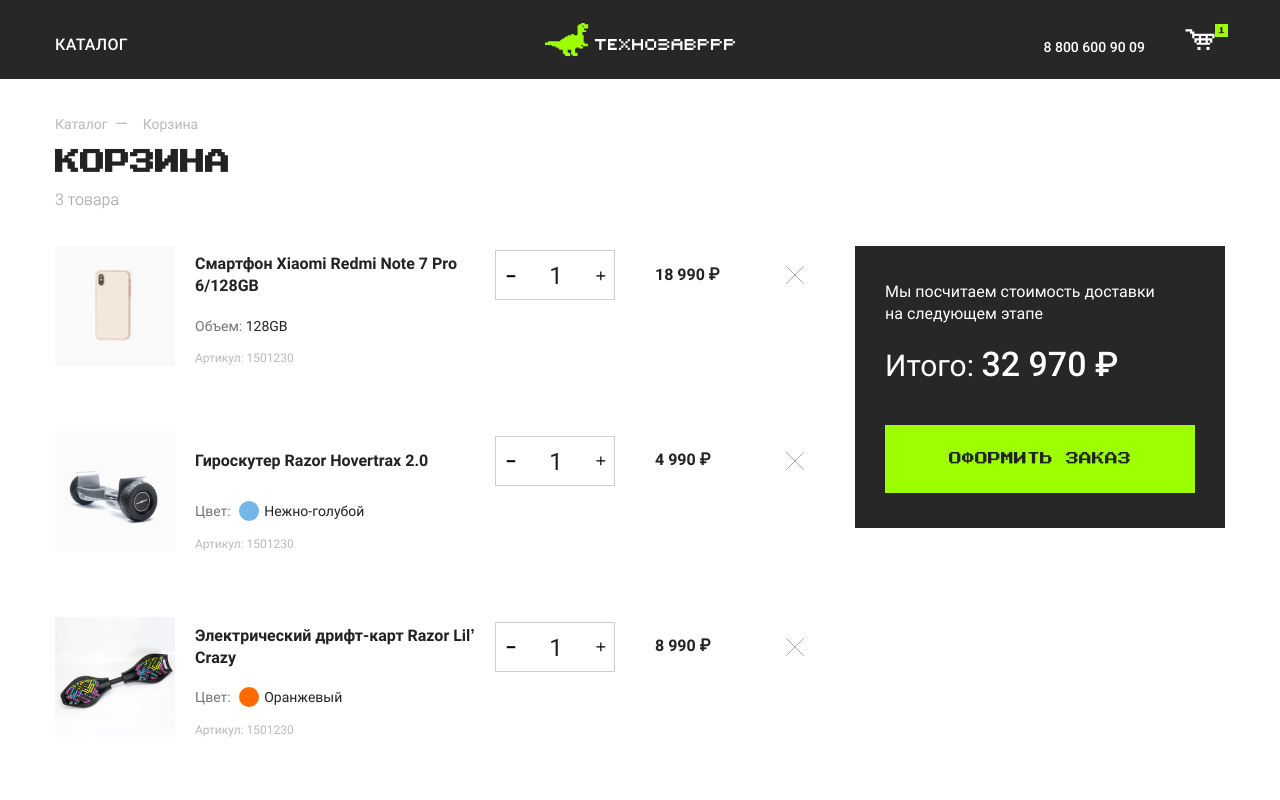
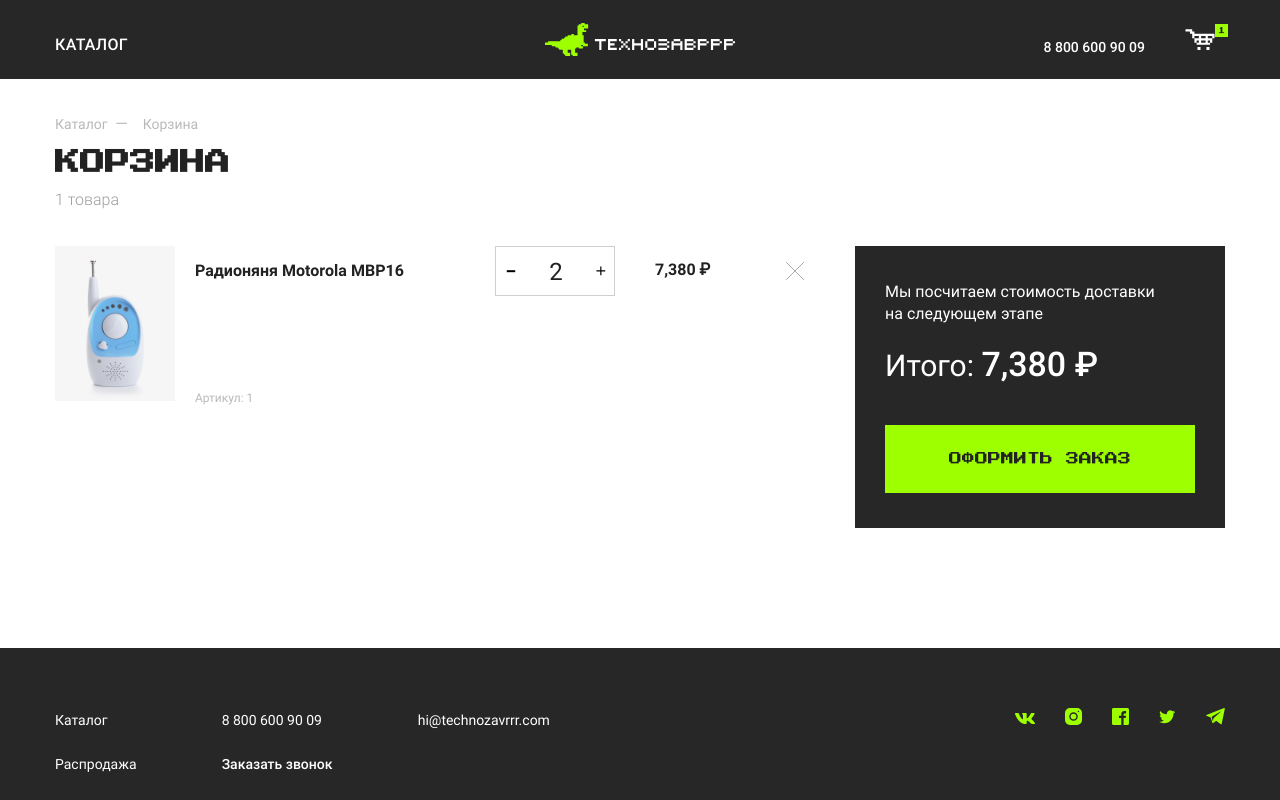
Before and after one commit to Nick8582/techzavrrr, a Vue app in the folder magazine/: page /#/cart in a window 1280 px wide. Shown: the top 800 px of the page. Built offline with nearby package versions, Linux system fonts and the light colour scheme.

Commit message:
cart to delite product

```diff
--- /dev/null
+++ b/magazine/src/components/CartItem.vue
@@ -0,0 +1,72 @@
+<!-- eslint-disable vue/no-deprecated-filter -->
+<!-- eslint-disable vuejs-accessibility/form-control-has-label -->
+<template>
+  <li class="cart__item product">
+    <div class="product__pic">
+      <img
+        :src="item.product.image"
+        width="120"
+        height="120"
+        :alt="item.product.title"
+      />
+    </div>
+    <h3 class="product__title">
+      {{ item.product.title }}
+    </h3>
+    <span class="product__code"> Артикул: {{ item.productId }} </span>
+
+    <div class="product__counter form__counter">
+      <button type="button" aria-label="Убрать один товар">
+        <svg width="10" height="10" fill="currentColor">
+          <use xlink:href="#icon-minus"></use>
+        </svg>
+      </button>
+
+      <input type="text" v-model.number="amount" name="count" />
+
+      <button type="button" aria-label="Добавить один товар">
+        <svg width="10" height="10" fill="currentColor">
+          <use xlink:href="#icon-plus"></use>
+        </svg>
+      </button>
+    </div>
+
+    <b class="product__price">
+      {{ (item.amount * item.product.price) | numberFormat }} ₽
+    </b>
+
+    <button
+      class="product__del button-del"
+      type="button"
+      aria-label="Удалить товар из корзины"
+      @click.prevent="deliteProduct(item.productId)"
+    >
+      <svg width="20" height="20" fill="currentColor">
+        <use xlink:href="#icon-close"></use>
+      </svg>
+    </button>
+  </li>
+</template>
+
+<script>
+import numberFormat from '@/helpers/numberFormat';
+import { mapMutations } from 'vuex';
+
+export default {
+  filters: { numberFormat },
+  props: ['item'],
+  computed: {
+    amount: {
+      get() {
+        return this.item.amount;
+      },
+      set(value) {
+        this.$store.commit('updateCartProductAmount', { productId: this.item.productId, amount: value });
+      },
+    },
+  },
+  methods: {
+    ...mapMutations({ deliteProduct: 'deliteCartProduct' }),
+  },
+};
+</script>
--- a/magazine/src/pages/CartPage.vue
+++ b/magazine/src/pages/CartPage.vue
@@ -1,3 +1,5 @@
+<!-- eslint-disable vue/no-deprecated-filter -->
+<!-- eslint-disable max-len -->
 <!-- eslint-disable vuejs-accessibility/form-control-has-label -->
 <!-- eslint-disable linebreak-style -->
 <template>
@@ -13,157 +15,16 @@
       </ul>
 
       <h1 class="content__title">Корзина</h1>
-      <span class="content__info"> 3 товара </span>
+      <span class="content__info"> {{ $store.state.cartProducts.length }} товара </span>
     </div>
 
     <section class="cart">
       <form class="cart__form form" action="#" method="POST">
         <div class="cart__field">
           <ul class="cart__list">
-            <li class="cart__item product">
-              <div class="product__pic">
-                <img
-                  src="img/phone-square-3.jpg"
-                  width="120"
-                  height="120"
-                  srcset="img/phone-square-3@2x.jpg 2x"
-                  alt="Название товара"
-                />
-              </div>
-              <h3 class="product__title">
-                Смартфон Xiaomi Redmi Note 7 Pro 6/128GB
-              </h3>
-              <p class="product__info">Объем: <span>128GB</span></p>
-              <span class="product__code"> Артикул: 1501230 </span>
 
-              <div class="product__counter form__counter">
-                <button type="button" aria-label="Убрать один товар">
-                  <svg width="10" height="10" fill="currentColor">
-                    <use xlink:href="#icon-minus"></use>
-                  </svg>
-                </button>
+            <CartItem v-for="item in products" :key="item.productId" :item="item" />
 
-                <input type="text" value="1" name="count" />
-
-                <button type="button" aria-label="Добавить один товар">
-                  <svg width="10" height="10" fill="currentColor">
-                    <use xlink:href="#icon-plus"></use>
-                  </svg>
-                </button>
-              </div>
-
-              <b class="product__price"> 18 990 ₽ </b>
-
-              <button
-                class="product__del button-del"
-                type="button"
-                aria-label="Удалить товар из корзины"
-              >
-                <svg width="20" height="20" fill="currentColor">
-                  <use xlink:href="#icon-close"></use>
-                </svg>
-              </button>
-            </li>
-
-            <li class="cart__item product">
-              <div class="product__pic">
-                <img
-                  src="img/pic-square-2.jpg"
-                  width="120"
-                  height="120"
-                  srcset="img/pic-square-2@2x.jpg 2x"
-                  alt="Название товара"
-                />
-              </div>
-              <h3 class="product__title">Гироскутер Razor Hovertrax 2.0</h3>
-              <p class="product__info product__info--color">
-                Цвет:
-                <span>
-                  <i style="background-color: #73b6ea"></i>
-                  Нежно-голубой
-                </span>
-              </p>
-              <span class="product__code"> Артикул: 1501230 </span>
-
-              <div class="product__counter form__counter">
-                <button type="button" aria-label="Убрать один товар">
-                  <svg width="10" height="10" fill="currentColor">
-                    <use xlink:href="#icon-minus"></use>
-                  </svg>
-                </button>
-
-                <input type="text" value="1" name="count" />
-
-                <button type="button" aria-label="Добавить один товар">
-                  <svg width="10" height="10" fill="currentColor">
-                    <use xlink:href="#icon-plus"></use>
-                  </svg>
-                </button>
-              </div>
-
-              <b class="product__price"> 4 990 ₽ </b>
-
-              <button
-                class="product__del button-del"
-                type="button"
-                aria-label="Удалить товар из корзины"
-              >
-                <svg width="20" height="20" fill="currentColor">
-                  <use xlink:href="#icon-close"></use>
-                </svg>
-              </button>
-            </li>
-
-            <li class="cart__item product">
-              <div class="product__pic">
-                <img
-                  src="img/pic-square-3.jpg"
-                  width="120"
-                  height="120"
-                  srcset="img/pic-square-3@2x.jpg 2x"
-                  alt="Название товара"
-                />
-              </div>
-              <h3 class="product__title">
-                Электрический дрифт-карт Razor Lil’ Crazy
-              </h3>
-              <p class="product__info product__info--color">
-                Цвет:
-                <span>
-                  <i style="background-color: #ff6b00"></i>
-                  Оранжевый
-                </span>
-              </p>
-              <span class="product__code"> Артикул: 1501230 </span>
-
-              <div class="product__counter form__counter">
-                <button type="button" aria-label="Убрать один товар">
-                  <svg width="10" height="10" fill="currentColor">
-                    <use xlink:href="#icon-minus"></use>
-                  </svg>
-                </button>
-
-                <input type="text" value="1" name="count" />
-
-                <button type="button" aria-label="Добавить один товар">
-                  <svg width="10" height="10" fill="currentColor">
-                    <use xlink:href="#icon-plus"></use>
-                  </svg>
-                </button>
-              </div>
-
-              <b class="product__price"> 8 990 ₽ </b>
-
-              <button
-                class="product__del button-del"
-                type="button"
-                aria-label="Удалить товар из корзины"
-              >
-                <svg width="20" height="20" fill="currentColor">
-                  <use xlink:href="#icon-close"></use>
-                </svg>
-              </button>
-            </li>
           </ul>
         </div>
 
@@ -171,7 +32,7 @@
           <p class="cart__desc">
             Мы&nbsp;посчитаем стоимость доставки на&nbsp;следующем этапе
           </p>
-          <p class="cart__price">Итого: <span>32 970 ₽</span></p>
+          <p class="cart__price">Итого: <span>{{ totalPrice | numberFormat }} ₽</span></p>
 
           <button class="cart__button button button--primery" type="submit">
             Оформить заказ
@@ -183,6 +44,15 @@
 </template>
 
 <script>
+import numberFormat from '@/helpers/numberFormat';
+import { mapGetters } from 'vuex';
+import CartItem from '@/components/CartItem.vue';
+
 export default {
+  components: { CartItem },
+  filters: { numberFormat },
+  computed: {
+    ...mapGetters({ products: 'cartDetailProducts', totalPrice: 'cartTotalPrice' }),
+  },
 };
 </script>
--- a/magazine/src/store/index.js
+++ b/magazine/src/store/index.js
@@ -1,6 +1,8 @@
+/* eslint-disable max-len */
 /* eslint-disable linebreak-style */
 import Vue from 'vue';
 import Vuex from 'vuex';
+import product from '@/data/products';
 
 Vue.use(Vuex);
 
@@ -24,5 +26,26 @@
         });
       }
     },
+    updateCartProductAmount(state, { productId, amount }) {
+      // eslint-disable-next-line no-shadow
+      const item = state.cartProducts.find((item) => item.productId === productId);
+      if (item) {
+        item.amount = amount;
+      }
+    },
+    deliteCartProduct(state, productId) {
+      state.cartProducts = state.cartProducts.filter((item) => item.productId !== productId);
+    },
+  },
+  getters: {
+    cartDetailProducts(state) {
+      return state.cartProducts.map((item) => ({
+        ...item,
+        product: product.find((p) => p.id === item.productId),
+      }));
+    },
+    cartTotalPrice(state, getters) {
+      return getters.cartDetailProducts.reduce((acc, item) => (item.product.price * item.amount) + acc, 0);
+    },
   },
 });
```
